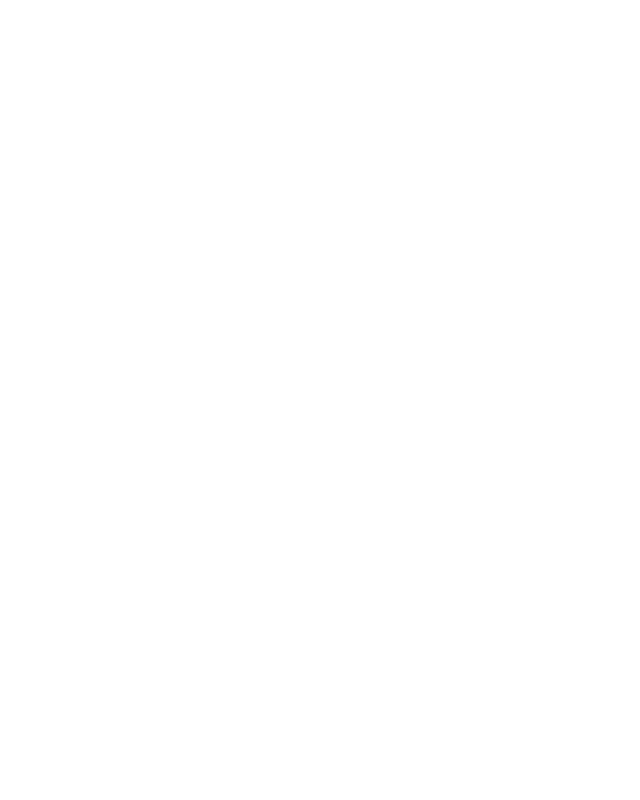
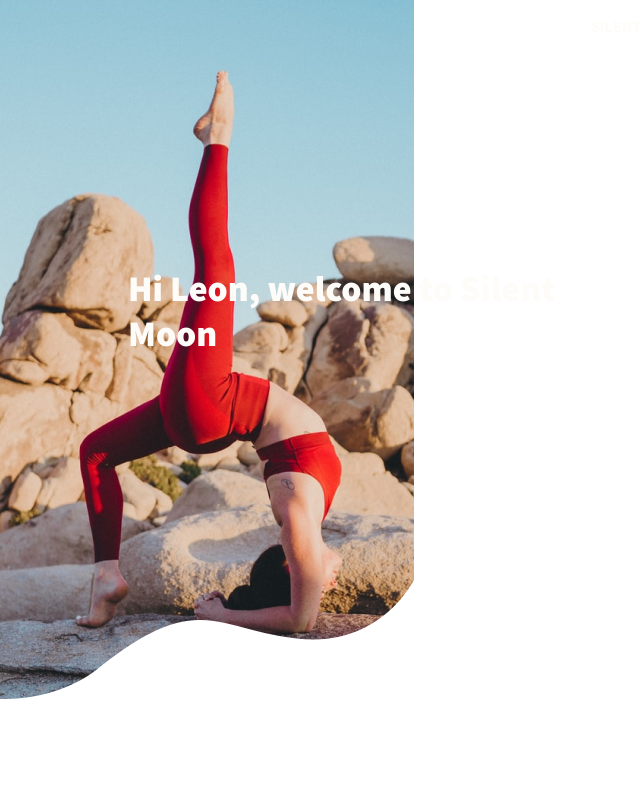
Before and after one commit to Marius-Elting/Silent-Moon-Frontend, a React (Create React App) app: page /start in a window 1280 px wide. Shown: the top 800 px of the page, without its empty margins (0-640 px from the left). Built offline with nearby package versions, Linux system fonts and the light colour scheme.

Commit message:
added mixins vor h2 and h3

```diff
--- a/src/App.scss
+++ b/src/App.scss
@@ -35,3 +35,19 @@ $SSP500: SourceSansPro400;
   margin: 0;
   padding: 0;
 }
+
+// ------------MIXINS-------------
+@mixin h2Styles {
+  font-family: $SSP700;
+  text-align: center;
+  font-size: 3rem;
+  color: $darkGreenColor;
+}
+
+
+@mixin h3Styles {
+  font-family: $SSP600;
+  color: $grayColor;
+  font-size: 1.6rem;
+  text-align: center;
+}
--- a/src/assets/img/index.js
+++ b/src/assets/img/index.js
@@ -1,9 +1,11 @@
 import landingImg from '../img/landingImg.png';
 import LoginRegisterImg from '../img/loginRegisterImg.png';
 import BackArrow from '../img/backArrow.png';
+import StartImg from '../img/startImg.png';
 
 export {
     landingImg,
     LoginRegisterImg,
     BackArrow,
+    StartImg
 }
--- a/src/components/SubmitBtn/SubmitBtn.jsx
+++ b/src/components/SubmitBtn/SubmitBtn.jsx
@@ -1,10 +1,10 @@
 import React from 'react';
 import './SubmitBtn.scss';
 
-const SubmitBtn = () => {
+const SubmitBtn = ({ children }) => {
     return (
         <div className='submitBtnBox'>
-            <button className='submitBtn'>SIGN UP</button>
+            <button className='submitBtn'>{children}</button>
         </div>
     )
 }
--- a/src/pages/LandingPage/LandingPage.jsx
+++ b/src/pages/LandingPage/LandingPage.jsx
@@ -14,15 +14,15 @@ const LandingPage = () => {
                 <h2 className='landingPageHeading'>
                     We are what we do
                 </h2>
-                <p className='landingPageParagraph'>
+                <h3 className='landingPageText'>
                     Thousand of people are using silent moon for meditation and yoga classes.
-                </p>
+                </h3>
             </article>
-            <SubmitBtn />
+            <SubmitBtn>SIGN UP</SubmitBtn>
             <article className='landingPageArticle'>
-                <p className='landingPageParagraph'>
+                <h3 className='landingPageText'>
                     ALREADY HAVE AN ACCOUNT? <Link className='landingPageLink'>LOG IN</Link>
-                </p>
+                </h3>
             </article>
 
         </section>
--- a/src/pages/LandingPage/LandingPage.scss
+++ b/src/pages/LandingPage/LandingPage.scss
@@ -9,23 +9,17 @@
 .landingPageArticle {
 
     .landingPageHeading {
-        font-family: $SSP700;
-        text-align: center;
-        font-size: 3rem;
-        color: $darkGreenColor;
+        @include h2Styles;
     }
 
-    .landingPageParagraph {
-        font-family: $SSP600;
-        color: $grayColor;
-        font-size: 1.6rem;
+    .landingPageText {
+        @include h3Styles;
         width: 80%;
-        text-align: center;
         margin: 2vh auto;
     }
 
     // ab hier zweiter article
-    .landingPageParagraph:nth-of-type(1) {
+    .landingPageText:nth-of-type(1) {
         padding-bottom: 10vh;
     }
 
--- a/src/pages/RegisterLogin/RegisterLogin.jsx
+++ b/src/pages/RegisterLogin/RegisterLogin.jsx
@@ -14,16 +14,16 @@ const RegisterLogin = () => {
         <section className='registerLoginSection'>
             <ReturnBtn />
             {
-                false ? (
+                true ? (
                     <article className='login'>
                         <h2 className='registerLoginHeading'>Welcome Back!</h2>
                         <input className='registerLoginInput' type='email' placeholder='EMAIL' ref={emailRef}></input>
                         <input className='registerLoginInput' type='password' placeholder='PASSWORD' ref={passwordRef}></input>
-                        <SubmitBtn />
-                        <p className='registerLoginParagraph'>
+                        <SubmitBtn>LOGIN</SubmitBtn>
+                        <h3 className='registerLoginText'>
                             DON’T HAVE AN ACCOUNT YET?
                             <Link className='registerLoginLink'> SIGN UP</Link>
-                        </p>
+                        </h3>
                     </article>
                 ) :
                     <article className='register'>
@@ -32,7 +32,7 @@ const RegisterLogin = () => {
                         <input className='registerLoginInput' type='text' placeholder='SURNAME' ref={surnameRef}></input>
                         <input className='registerLoginInput' type='email' placeholder='EMAIL' ref={emailRef}></input>
                         <input className='registerLoginInput' type='password' placeholder='PASSWORD' ref={passwordRef}></input>
-                        <SubmitBtn />
+                        <SubmitBtn>REGISTER</SubmitBtn>
                     </article>
             }
         </section>
--- a/src/pages/RegisterLogin/RegisterLogin.scss
+++ b/src/pages/RegisterLogin/RegisterLogin.scss
@@ -5,18 +5,16 @@
     padding-bottom: 40vh;
     background-repeat: no-repeat;
 
+    .registerLoginHeading {
+        @include h2Styles;
+        margin-bottom: 13vh;
+        padding-top: 5vh;
+    }
+
     .login {
         width: 90%;
         margin: 0 auto;
 
-        .registerLoginHeading {
-            margin-bottom: 13vh;
-            padding-top: 5vh;
-            font-family: $SSP700;
-            text-align: center;
-            font-size: 3rem;
-            color: $darkGreenColor;
-        }
     }
 
     .registerLoginInput {
@@ -32,12 +30,9 @@
         border-radius: 30px;
     }
 
-    .registerLoginParagraph {
-        font-family: $SSP600;
-        color: $grayColor;
-        font-size: 1.6rem;
+    .registerLoginText {
+        @include h3Styles;
         width: 80%;
-        text-align: center;
         margin: 2vh auto;
     }
 
@@ -50,14 +45,5 @@
     .register {
         width: 90%;
         margin: 0 auto;
-
-        .registerLoginHeading {
-            margin-bottom: 13vh;
-            padding-top: 5vh;
-            font-family: $SSP700;
-            text-align: center;
-            font-size: 3rem;
-            color: $darkGreenColor;
-        }
     }
 }
--- a/src/pages/Start/Start.jsx
+++ b/src/pages/Start/Start.jsx
@@ -1,10 +1,17 @@
-import React from 'react'
+import React from 'react';
+import './Start.scss';
+import AppHeadline from '../../components/AppHeadline/AppHeadline'
+import SubmitBtn from '../../components/SubmitBtn/SubmitBtn';
 
 const Start = () => {
     return (
-        <div>
-
-        </div>
+        <section className='startSection'>
+            <h1 className='startHeading'>SILENT MOON</h1>
+            <p className='startParagraph'>
+                Hi Leon, welcome to Silent Moon
+            </p>
+            <SubmitBtn>GET STARTED</SubmitBtn>
+        </section>
     )
 }
 
--- a/src/pages/Start/Start.scss
+++ b/src/pages/Start/Start.scss
@@ -0,0 +1,25 @@
+@import '../../App';
+
+.startSection {
+    background-image: url('../../assets/img/startImg.png');
+    background-repeat: no-repeat;
+    padding-bottom: 120%;
+
+
+    .startHeading {
+        text-align: center;
+        padding-top: 2vh;
+        font-size: 1.6rem;
+        font-family: $SSP700;
+        color: $whiteColor;
+    }
+
+    .startParagraph {
+        width: 36vw;
+        margin: 18% 0 0 10%;
+        padding-bottom: 115%;
+        font-family: $SSP900;
+        color: $whiteColor;
+        font-size: 3.6rem;
+    }
+}
```
Also changed, not shown: src/assets/img/startImg.png (added).
